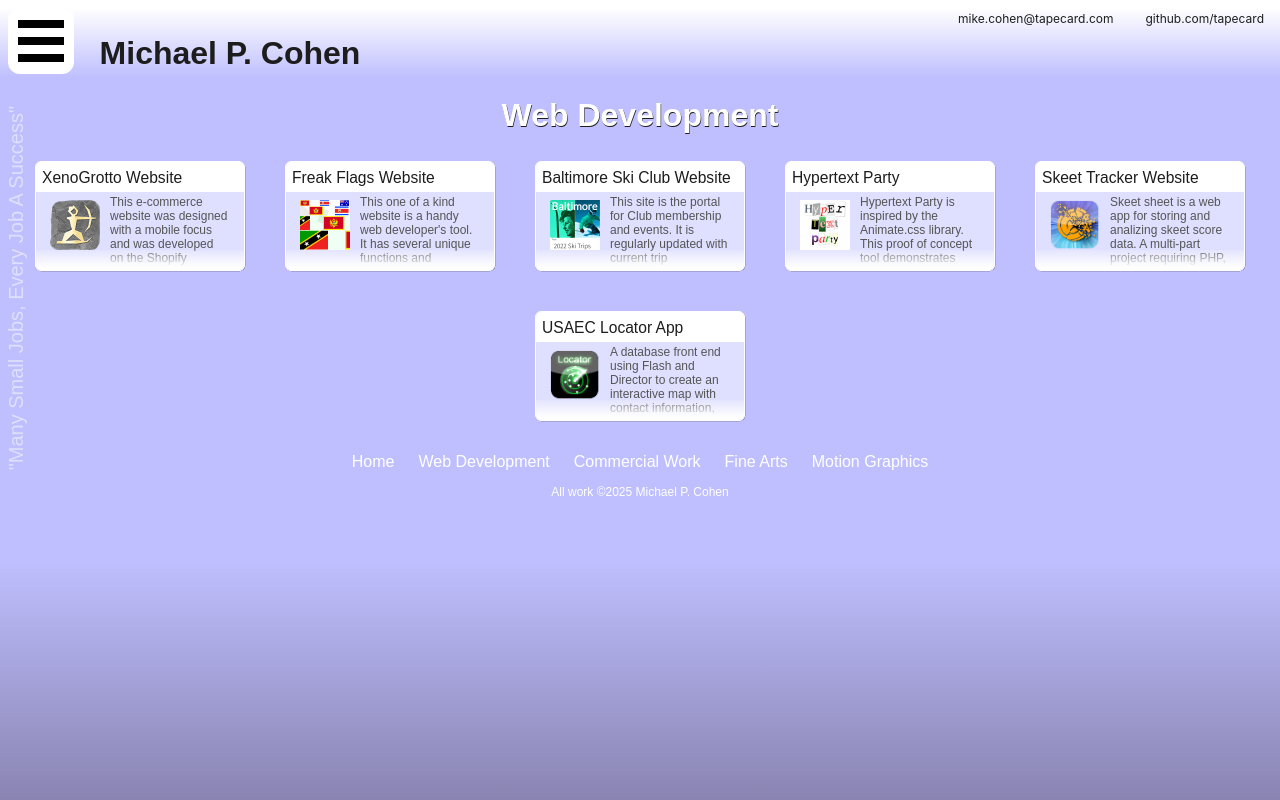
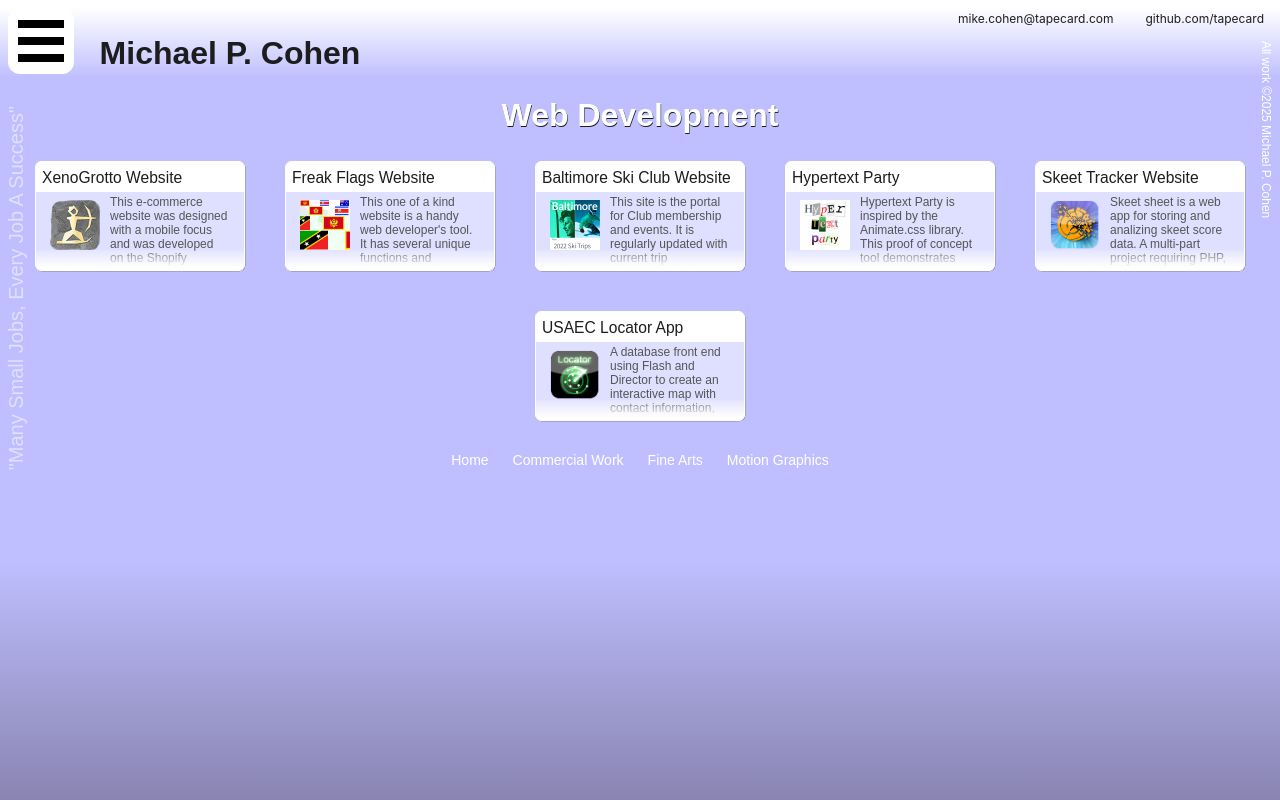
Before and after one commit to tapecard/portfolio, a Vue app: page / in a window 1280 px wide. Both pictures are taken after a click on the button "Web Development". Built offline with nearby package versions, Linux system fonts and the light colour scheme.

Commit message:
Footer Update
updates footer links and copyright location
removes current section link from footer list

```diff
--- a/src/App.vue
+++ b/src/App.vue
@@ -35,6 +35,7 @@ import data_store from './assets/data_store.js';
     <div v-for="(item, i) in data_store"
       :key="i"
       class="project__area"
+      :id="'proj-'+i"
       :class="i == 0 ? 'area--open' : ''">
 
       <div v-if="i==0">
@@ -44,6 +45,12 @@ import data_store from './assets/data_store.js';
           <img class="home__image" src="@/assets/Hero_dream.jpg" :alt="data_store[i].projects[0].alt" />
         </button>
           <h3 class="area__description">{{ data_store[i].section_description }}</h3>
+          <button :disabled="i === f" class="footer__buttons"
+              v-for="(item, f) in data_store"
+              :key="f"
+              @click="selectArea(f)">
+            <span>{{ data_store[f].section }}</span>
+          </button>
       </div>
 
       <div v-else-if="i>0">
@@ -54,17 +61,19 @@ import data_store from './assets/data_store.js';
           :projectData="project"
           @dialogData="setData($event)"
           />
+
+        <div class="footer__links">
+
+          <button :disabled="i === f" class="footer__buttons"
+              v-for="(item, f) in data_store"
+              :key="f"
+              @click="selectArea(f)">
+            <span>{{ data_store[f].section }}</span>
+          </button>
+        </div>
       </div>
     </div>
 
-    <div class="footer__links">
-      <button class="footer__buttons"
-          v-for="(item, f) in data_store"
-          :key="f"
-          @click="selectArea(f)">
-        <span>{{ data_store[f].section }}</span>
-      </button>
-    </div>
     <div class="copyright">
      All work &copy;{{ thisYear }} Michael P. Cohen
     </div>
@@ -157,8 +166,11 @@ export default {
   right: 0;
 }
 .footer__links {
-  max-width: calc(100% - 60px);
-  margin: 0 auto;
+  bottom: 20px;
+  display: flex;
+  justify-content: center;
+  left: 0;
+  width: 100%;
 }
 .footer__buttons,
 .hero__target {
@@ -172,11 +184,23 @@ export default {
   color: #fff;
   font-size: 1rem;
 }
-.footer__buttons:hover {
-  text-decoration: underline
+.footer__buttons {
+  &:hover {
+    text-decoration: underline;
+  }
+  &:disabled {
+    display: none;
+  }
 }
+
 .copyright {
+  position: absolute;
   font-size: .75rem;
+  top: 120px;
+  right: -100px;
+  width: 230px;
+  rotate: 90deg;
+  text-align: center;
 }
 .headline__links a {
   display: inline;
@@ -211,8 +235,7 @@ export default {
 .area--open span {
   font-size: 14px;
   line-height: 1;
-  top: 130px;
-  position: absolute;
+  position: relative;
   text-align: center;
   width: 100%;
   z-index: -1;
```
